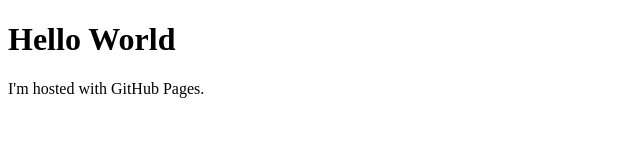
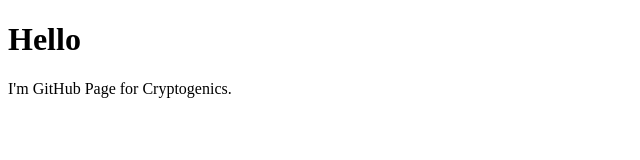
Before and after one commit to CryptoGenics/cryptogenics.github.io, a plain HTML site: page index.html in a window 1280 px wide. Shown: the whole page, without its empty margins (0-640 px from the left). Drawn offline with Linux system fonts and the light colour scheme.

Commit message:
Update index.html

```diff
--- a/index.html
+++ b/index.html
@@ -1,7 +1,7 @@
 <!DOCTYPE html>
 <html>
 <body>
-<h1>Hello World</h1>
-<p>I'm hosted with GitHub Pages.</p>
+<h1>Hello</h1>
+<p>I'm GitHub Page for Cryptogenics.</p>
 </body>
 </html>
```
